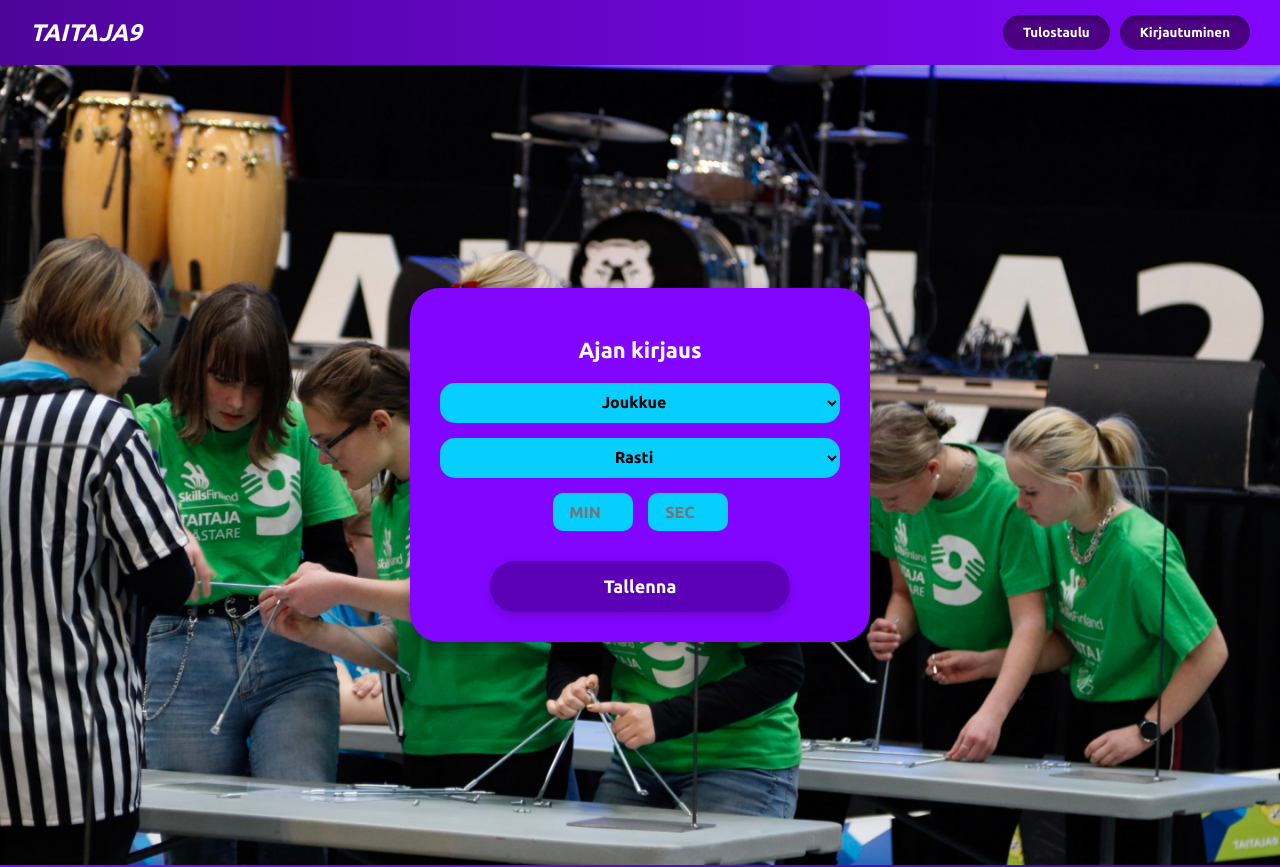
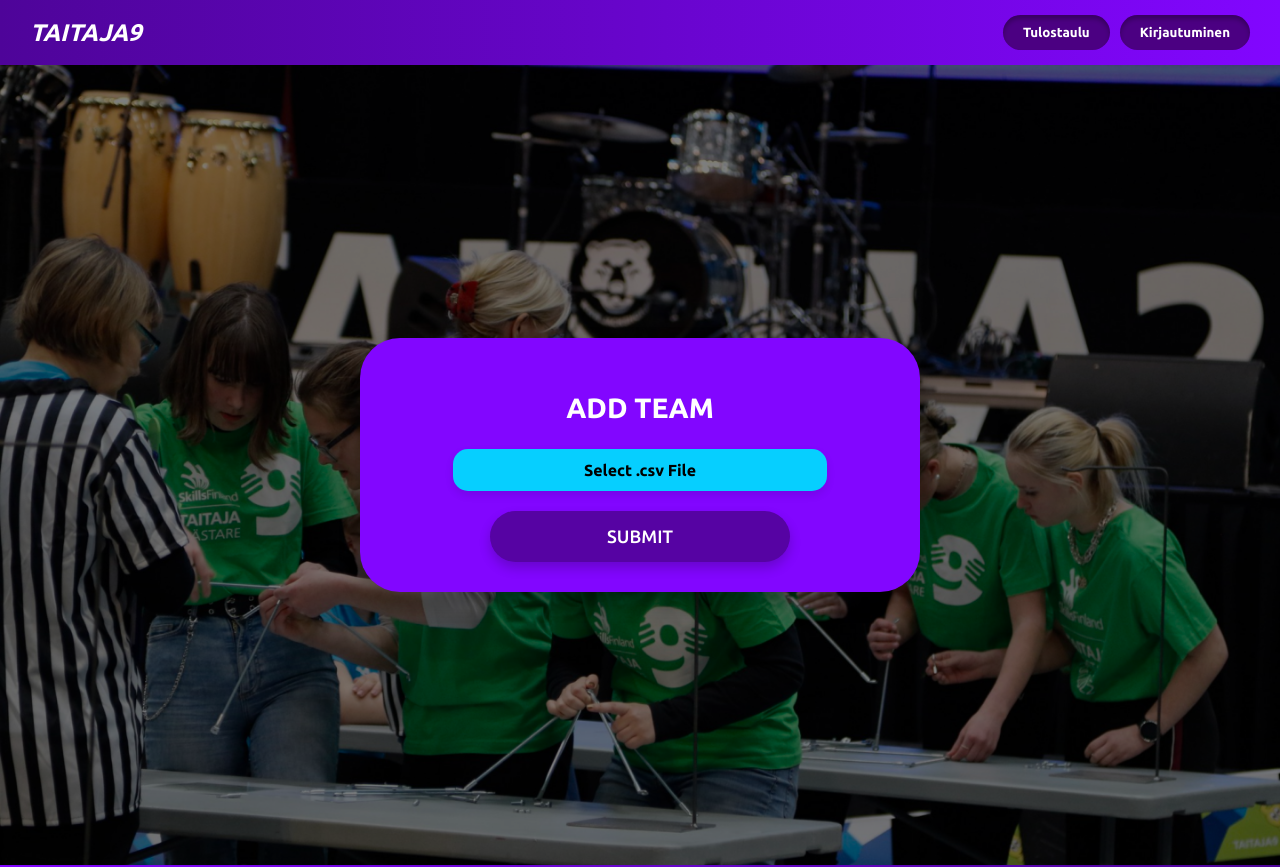
Before and after one commit to mikosavolainen/Taitaja9, a React (Create React App) app in the folder frontend/: page / in a window 1280 px wide. Shown: the top 867 px of the page. Built offline with nearby package versions, Linux system fonts and the light colour scheme.

Commit message:
Add AddTeam component and integrate it into App; update styles for AddTeam page

```diff
--- a/frontend/src/App.jsx
+++ b/frontend/src/App.jsx
@@ -6,13 +6,14 @@ import Etusivu from './pages/Etusivu';
 import ServerNotFound from './pages/ServerNotFound';
 import Infotaulu from './pages/Infotaulu';
 import RastiInput from './pages/RastiInput';
+import AddTeam from './pages/Addteam';
 function App() {
   return (
-    <div className="App">
-      <Header />
-      <RastiInput />
-      <Footer />
-    </div>
+		<div className="App">
+			<Header />
+			<AddTeam />
+			<Footer />
+		</div>
   );
 }
 
--- /dev/null
+++ b/frontend/src/pages/Addteam.jsx
@@ -0,0 +1,50 @@
+import React, { useState } from "react";
+import "../styles/Styles.css";
+
+const AddTeam = () => {
+	const [csvFile, setCsvFile] = useState(null);
+
+	const handleCsvChange = (e) => {
+		setCsvFile(e.target.files[0]);
+	};
+
+	const handleSubmit = (e) => {
+		e.preventDefault();
+		if (csvFile) {
+			const reader = new FileReader();
+			reader.onload = (event) => {
+				const csvData = event.target.result;
+				// Process CSV data here
+				console.log(csvData);
+			};
+			reader.readAsText(csvFile);
+		}
+	};
+
+	return (
+		<div className="addteam-container">
+			<div className="addteam-content">
+				<div className="addteam-box">
+					<h2 className="addteam-title">ADD TEAM</h2>
+					<form className="addteam-form" onSubmit={handleSubmit}>
+						<label htmlFor="csvFile" className="addteam-input">
+							Select .csv File
+						</label>
+						<input
+							type="file"
+							accept=".csv"
+							id="csvFile"
+							style={{ display: "none" }}
+							onChange={handleCsvChange}
+						/>
+						<button type="submit" className="addteam-button">
+							SUBMIT
+						</button>
+					</form>
+				</div>
+			</div>
+		</div>
+	);
+};
+
+export default AddTeam;
--- a/frontend/src/styles/Styles.css
+++ b/frontend/src/styles/Styles.css
@@ -101,6 +101,7 @@
 }
 
 /********************************************* LOGIN PAGE ********************************************/
+
 
 
 
@@ -248,4 +249,108 @@
     font-size: 18px;
     margin-top: 5px;
   }
-  /*********************************************404 ja 500 sivut ********************************************/
+
+/*********************************************404 ja 500 sivut ********************************************/
+
+/********************************************* AddTeam PAGE ********************************************/
+
+.addteam-container {
+  display: flex;
+  flex-direction: column;
+  height: 100vh;
+  background: url("../images/tausta.png") no-repeat center center;
+  background-size: cover;
+  color: #fff;
+}
+
+.addteam-content {
+  flex: 1;
+  display: flex;
+  justify-content: center;
+  align-items: center;
+  background: rgba(0, 0, 0, 0.5);
+}
+
+.addteam-box {
+  background: #8206FF;
+  border-radius: 40px;
+  width: 500px;
+  padding: 30px;
+  text-align: center;
+  display: flex;
+  flex-direction: column;
+  justify-content: center;
+  align-items: center;
+  box-shadow: 0 10px 20px rgba(0, 0, 0, 0.3);
+}
+
+.addteam-title {
+  font-size: 28px;
+  margin-bottom: 25px;
+  color: #fff;
+  font-family: "Ubuntu", sans-serif;
+  font-weight: bold;
+}
+
+.addteam-form {
+  display: flex;
+  flex-direction: column;
+  align-items: center;
+  width: 100%;
+}
+
+.addteam-input {
+  display: inline-block;
+  background: #06CFFF;
+  border: none;
+  border-radius: 15px;
+  padding: 12px;
+  margin-bottom: 20px;
+  font-size: 16px;
+  text-align: center;
+  cursor: pointer;
+  width: 80%;
+  max-width: 350px;
+  box-shadow: 0 4px 8px rgba(0, 0, 0, 0.1);
+  color: #000;
+  transition: background 0.3s ease;
+}
+
+.addteam-input:focus {
+  border: 2px solid #FFF;
+  box-shadow: 0 0 10px rgba(255, 255, 255, 0.8);
+}
+
+.addteam-input::placeholder {
+  color: #333;
+  opacity: 0.7;
+}
+
+.addteam-button {
+  background: #5603A3;
+  color: #FFF;
+  border: none;
+  border-radius: 30px;
+  padding: 15px;
+  font-size: 18px;
+  font-family: "Ubuntu", sans-serif;
+  font-weight: 500;
+  text-align: center;
+  width: 75%;
+  max-width: 300px;
+  cursor: pointer;
+  display: flex;
+  justify-content: center;
+  align-items: center;
+  transition: background 0.3s ease, transform 0.2s ease;
+  box-shadow: 0 6px 12px rgba(0, 0, 0, 0.2);
+}
+
+.addteam-button:hover {
+  background: #5C00B8;
+  transform: scale(1.05);
+}
+.addteam-input:hover {
+  background: #05a4d9;
+}
+/********************************************* AddTeam PAGE ********************************************/
```
